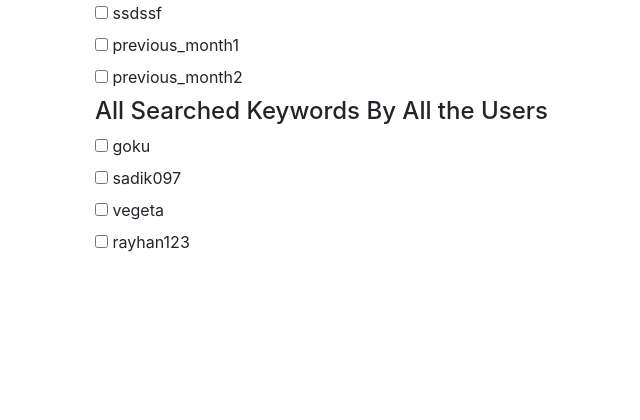
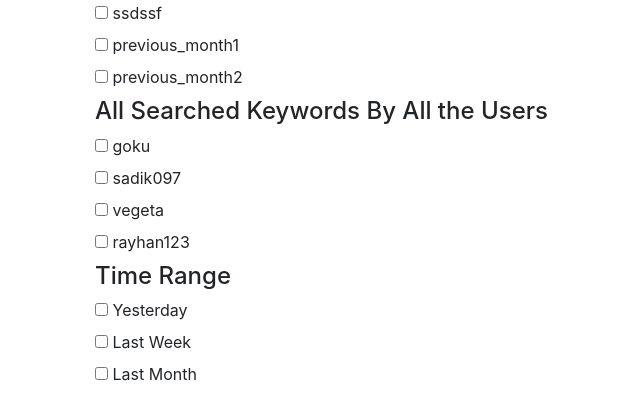
Before and after one commit to Ahmmod097/ORM-Data-Model-in-Django-for-User-Search-History-in-Google, a Django app: page /storeKeywords/ in a window 1280 px wide. Shown: the part 252-672 px from the top of the page, without its empty margins (145-785 px from the left). Run offline with Django 3.2, Linux system fonts and the light colour scheme; a user stored in the database is signed in; data comes from the database, SQL or seed files in the repository; both versions use the stored data as it was after the commit; some libraries are stand-ins or nearby versions.

Commit message:
2nd Push

```diff
--- a/users/templates/users/searchedKeywords.html
+++ b/users/templates/users/searchedKeywords.html
@@ -88,7 +88,20 @@
         {% endfor %}
     </div>
 
+    <div style="width:800px; margin:0 auto;">
+      <h4>Time Range</h4>
+      <input type="checkbox" id="yesterday" onclick="myFunc2(id)">
+        <label for="yesterday">Yesterday</label><br>
+        <p id="yesterday1" style="display:none">Your searched keyword for the previous day is: <b>{{context13}}</b></p>
 
+        <input type="checkbox" id="lastweek" onclick="myFunc2(id)">
+        <label for="lastweek">Last Week</label><br>
+        <p id="lastweek1" style="display:none">Your searched keyword for the previous week is: <b>{{context14}}</b></p>
+
+        <input type="checkbox" id="lastmonth" onclick="myFunc2(id)">
+        <label for="lastmonth">Last Month</label><br>
+        <p id="lastmonth1" style="display:none">Your searched keyword for the previous month is: <b>{{context15}}</b></p>
+      </div>
       <script>
 
         function myFunc(id){
@@ -131,6 +144,22 @@
 
         }
 
+        function myFunc2(id){
+            let checkBox ="";
+            let text = "";
+
+
+            checkBox = document.getElementById(id);
+            text = document.getElementById(id+"1");
+
+            if (checkBox.checked == true){
+                text.style.display = "block";
+                } else {
+                    text.style.display = "none";
+                 }
+
+        }
+
 
 
     </script>
--- a/users/views.py
+++ b/users/views.py
@@ -6,6 +6,7 @@ from django.contrib import messages
 from django.contrib.auth.decorators import login_required
 from django.contrib.auth.models import User
 import datetime
+from datetime import date
 def home(request):
     return render(request, 'users/home.html')
 
@@ -44,6 +45,146 @@ def userRegister(request):
 
     return render(request, 'users/userRegister.html', {'form': form})
 
+def returnCurrentDate():
+    time = datetime.datetime.now()
+    time = str(time)
+    return time
+
+def convertDate(date):
+    time1=""
+    for i in date:
+
+        if(ord(i)==32):
+            break
+        else:
+            if(ord(i)!=45):
+                time1+=i
+
+
+    time1 = int(time1)
+    return time1
+
+def splitmonthfromDate(date):
+    date = str(date)
+    month = date[4] + date[5]
+    return month
+
+def monthCalculator(date):
+    mydict = {
+        '1':31,
+        '2':28,
+        '3':31,
+        '4':30,
+        '5':31,
+        '6':30,
+        '7':31,
+        '8':31,
+        '9':30,
+        '10':31,
+        '11':30,
+        '12':31
+        }
+    date = str(date)
+    day = date[6] + date[7]
+
+    month = date[4] + date[5]
+    year = date[0]+date[1]+date[2]+date[3]
+    day = int(day)
+    month = int(month)
+    month = month - 1
+    month = str(month)
+    day = str(day)
+    dayFirst = "01"
+    dayLast = mydict.get(month)
+    if(len(month)!=2):
+        month = '0'+month
+    dayLast = str(dayLast)
+    date1st = year+month+dayFirst
+    dateLast = year+month+dayLast
+    li = []
+    li.append(date1st)
+    li.append(dateLast)
+    return li
+
+def weekCalculator(date):
+    mydict = {
+        '1':31,
+        '2':28,
+        '3':31,
+        '4':30,
+        '5':31,
+        '6':30,
+        '7':31,
+        '8':31,
+        '9':30,
+        '10':31,
+        '11':30,
+        '12':31
+        }
+    date = str(date)
+    day = date[6] + date[7]
+
+    month = date[4] + date[5]
+    year = date[0]+date[1]+date[2]+date[3]
+    day = int(day)
+    month = int(month)
+    temp = day - 7
+    if(temp<=0):
+        month = month - 1
+        month = str(month)
+        day = mydict.get(month) + day - 7
+    else:
+        day = temp
+    month = str(month)
+    day = str(day)
+    if(len(month)!=2):
+        month = '0'+month
+    if(len(day)!=2):
+        day = '0'+day
+    date1 = year+month+day
+
+    return date1
+
+def dayCalculator(date):
+    mydict = {
+        '1':31,
+        '2':28,
+        '3':31,
+        '4':30,
+        '5':31,
+        '6':30,
+        '7':31,
+        '8':31,
+        '9':30,
+        '10':31,
+        '11':30,
+        '12':31
+        }
+    date = str(date)
+    day = date[6] + date[7]
+    month = date[4] + date[5]
+    year = date[0]+date[1]+date[2]+date[3]
+    day = int(day)
+    month = int(month)
+    day = day - 1
+    if(day == 0):
+        month = month -1
+        month = str(month)
+        day = mydict.get(month)
+    else:
+        day = day
+
+    month = str(month)
+    day = str(day)
+    if(len(month)!=2):
+        month = '0'+month
+    if(len(day)!=2):
+        day = '0'+day
+    date1 = year+month+day
+
+    return date1
+
+
 
 @login_required
 def saveKeyword(request):
@@ -54,9 +195,12 @@ def saveKeyword(request):
         if form.is_valid():
             c_user = request.user
             keyword = request.POST['keyword']
-            time = datetime.datetime.now()
-            time = str(time)
-            searchKeyword = Keyword(keyword = keyword, date = time, user = c_user)
+            a = returnCurrentDate()
+            a = convertDate(a)
+
+            #time = datetime.datetime.now()
+            #time = str(time)
+            searchKeyword = Keyword(keyword = keyword, date = a, user = c_user)
             searchKeyword.save()
 
 
@@ -152,11 +296,91 @@ def storedKeyword(request):
             s2 = i.username+" searched nothing"
             li8.append(s2)
 
+    c_time = returnCurrentDate()
+    c_time = convertDate(c_time)
+    p_day = dayCalculator(c_time)
+
+    last_week_1st = weekCalculator(c_time)
+    last_week_2nd = weekCalculator(last_week_1st)
+
+    previous_post = Keyword.objects.filter(date = p_day)
+
+    li12 = []
+    y = set()
+
+    for i in previous_post:
+
+        if(i.user==c_user):
+            li12.append(i.keyword)
 
 
+        y.update(li12)
+    s2 = ""
 
+    if(len(y)==0):
+        s2+="nothing"
+    else:
+
+        for i in y:
+            s2+=i
+            s2+=','
+
+
+    li13 = []
+    showDate=""
+    s3 = ""
+    z = set()
+    for i in obj2:
+        if(i.user == c_user):
+
+            showDate = int(i.date)
+
+            if(showDate>=int(last_week_2nd) and showDate<=int(last_week_1st)):
+                li13.append(i.keyword)
+            z.update(li13)
+    if(len(z)==0):
+        s3+="nothing"
+    else:
+
+        for i in z:
+            s3+=i
+            s3+=','
+            s3+=' '
+    li14 = []
+    li14 = monthCalculator(c_time)
+    dateFirst = li14[0]
+    dateLast = li14[1]
+
+    #splitmonthfromDate(dateFirst)
+
+    #print(dateFirst))
+    #print(dateLast)
+
+    li15 = []
+    showDate1=""
+    s4 = ""
+    z1 = set()
+    for i in obj2:
+        if(i.user == c_user):
+
+            showDate1 = int(i.date)
+
+            if(showDate1>=int(dateFirst) and showDate1<=int(dateLast)):
+                li15.append(i.keyword)
+            z1.update(li15)
+
+    if(len(z1)==0):
+        s4+="nothing"
+    else:
+
+        for i in z1:
+            s4+=i
+            s4+=','
+            s4+=' '
     return render(request, 'users/searchedKeywords.html', {'context1':li1, 'context2':li2,
                                                            'context3':li3, 'context4':li4,
                                                           'context5':li5, 'context8':li8,
                                                            'context9':li9, 'context10':li10,
-                                                           'context11':li11, 'context12':len(li3)})
+                                                           'context11':li11, 'context12':len(li3),
+                                                           'context13':s2, 'context14':s3,
+                                                           'context15':s4})
```
Also changed, not shown: db.sqlite3.
